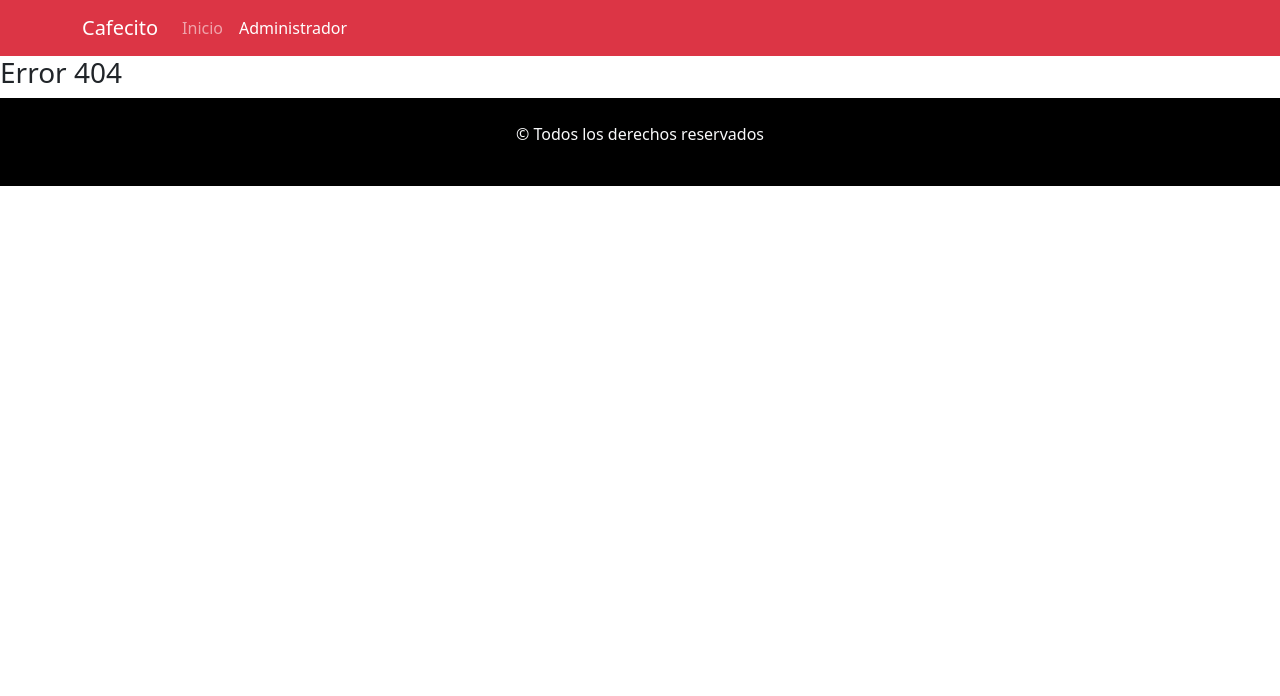
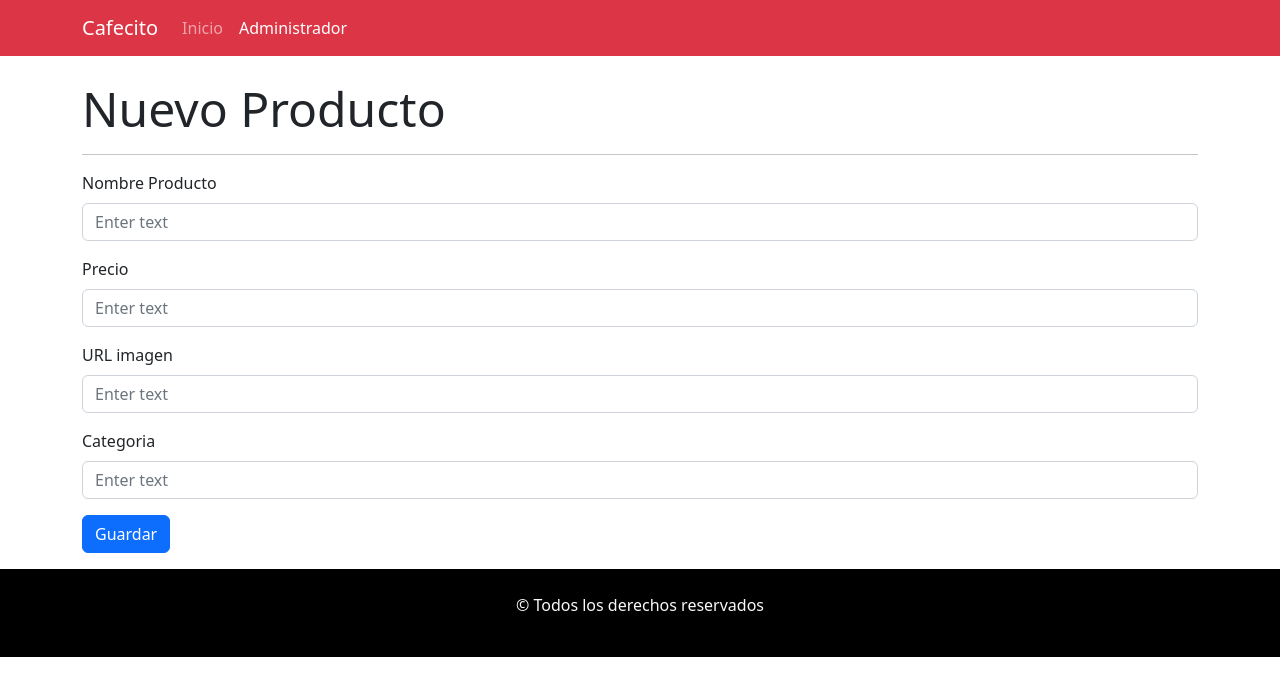
Before and after one commit to Vicopalacio/cafecito, a React (Create React App) app: page /administrar/crearprod in a window 1280 px wide. Before the commit this address had no page. Shown: the top 696 px of the page. Built offline with nearby package versions, Linux system fonts and the light colour scheme.

Commit message:
agregue crear y editar prod

```diff
--- a/src/App.jsx
+++ b/src/App.jsx
@@ -4,7 +4,7 @@ import Administrador from "./components/views/Administrador";
 import Error from "./components/views/Error";
 import Menu from "./components/common/Menu";
 import Footer from "./components/common/Footer";
-import DetalleProd from "./components/views/DetalleProd";
+import DetalleProd from "./components/views/producto/DetalleProd";
 import EditarProd from './components/views/producto/EditarProd';
 import CrearProd from './components/views/producto/CrearProd';
 
@@ -22,10 +22,10 @@ function App() {
           path="/administrar"
           element={<Administrador></Administrador>}
         ></Route>
+        <Route exact path="/administrar/detalleprod" element={<DetalleProd></DetalleProd>}></Route>
+        <Route exact path="/administrar/editarprod" element={<EditarProd></EditarProd>}></Route>
+        <Route exact path="/administrar/crearprod" element={<CrearProd></CrearProd>}></Route>
         <Route path="*" element={<Error></Error>}></Route>
-        <Route path="/detalleprod" element={<DetalleProd></DetalleProd>}></Route>
-        <Route path="/editarprod" element={<EditarProd></EditarProd>}></Route>
-        <Route path="/crearprod" element={<CrearProd></CrearProd>}></Route>
       </Routes>
       <Footer></Footer>
     </BrowserRouter>
--- a/src/components/views/Administrador.jsx
+++ b/src/components/views/Administrador.jsx
@@ -1,13 +1,14 @@
-import { Container, Table, Button } from "react-bootstrap";
-import ItemProd from "./ItemProd";
+import { Container, Table } from "react-bootstrap";
+import ItemProd from "./producto/ItemProd";
+import {Link} from 'react-router-dom';
 
 const Administrador = () => {
     return (
         <>
         <Container>
-        <div className='wrap'>
+        <div className='d-flex justify-content-between align-items-center'>
         <h3 className="display-4 mt-5">Productos disponibles</h3>
-        <Button variant="primary">Agregar</Button>
+        <Link className='h-100 btn btn-primary' to='/administrar/crearprod'>Agregar</Link>
         </div>
         <hr />
         <Table striped bordered hover responsive>
--- a/src/components/views/Inicio.jsx
+++ b/src/components/views/Inicio.jsx
@@ -1,5 +1,5 @@
 import { Container, Row } from "react-bootstrap";
-import CardProd from "./CardProd";
+import CardProd from "./producto/CardProd";
 
 const Inicio = () => {
     return (
--- a/src/components/views/CardProd.jsx
+++ b/src/components/views/producto/CardProd.jsx
@@ -14,7 +14,7 @@ const CardProd = () => {
           <Card.Body>
             <Card.Title>Sandwich</Card.Title>
             <Card.Text>Precio: $450.</Card.Text>
-            <Button variant="danger" as={Link} to='/detalleprod'>Ver más</Button>
+            <Button variant="danger" as={Link} to='/administrar/detalleprod'>Ver más</Button>
           </Card.Body>
         </Card>
       </Col>
--- a/src/components/views/producto/CrearProd.jsx
+++ b/src/components/views/producto/CrearProd.jsx
@@ -1,6 +1,35 @@
+import {Form, Container} from 'react-bootstrap';
+import {Link} from 'react-router-dom';
+
 const CrearProd = () => {
     return (
-        <h2>Crear Producto</h2>
+            <>
+        <Container className='my-3'>
+        <h2 className='display-5 mt-4'>Nuevo Producto</h2>
+        <hr />
+        <Form>
+        <Form.Group className="mb-3" controlId="formBasicNombreProducto">
+          <Form.Label>Nombre Producto</Form.Label>
+          <Form.Control type="text" placeholder="Enter text" />
+        </Form.Group>
+        <Form.Group className="mb-3" controlId="formBasicPrecioProducto">
+          <Form.Label>Precio</Form.Label>
+          <Form.Control type="text" placeholder="Enter text" />
+        </Form.Group>
+        <Form.Group className="mb-3" controlId="formBasicImagenProducto">
+          <Form.Label>URL imagen</Form.Label>
+          <Form.Control type="text" placeholder="Enter text" />
+        </Form.Group>
+        <Form.Group className="mb-3" controlId="formBasicCategoriaProducto">
+          <Form.Label>Categoria</Form.Label>
+          <Form.Control type="text" placeholder="Enter text" />
+        </Form.Group>
+        <Link className='btn btn-primary' type="submit">
+          Guardar
+        </Link>
+      </Form>
+        </Container>
+      </>
     );
 };
 
--- a/src/components/views/producto/EditarProd.jsx
+++ b/src/components/views/producto/EditarProd.jsx
@@ -1,6 +1,35 @@
+import {Link} from 'react-router-dom';
+import {Container, Form} from 'react-bootstrap';
+
 const EditarProd = () => {
     return (
-        <h1>Editar Producto</h1>
+        <>
+        <Container className='my-3'>
+        <h2 className='display-5 mt-4'>Editar Producto</h2>
+        <hr />
+        <Form>
+        <Form.Group className="mb-3" controlId="formBasicNombreProducto">
+          <Form.Label>Nombre Producto</Form.Label>
+          <Form.Control type="text" placeholder="Enter text" />
+        </Form.Group>
+        <Form.Group className="mb-3" controlId="formBasicPrecioProducto">
+          <Form.Label>Precio</Form.Label>
+          <Form.Control type="text" placeholder="Enter text" />
+        </Form.Group>
+        <Form.Group className="mb-3" controlId="formBasicImagenProducto">
+          <Form.Label>URL imagen</Form.Label>
+          <Form.Control type="text" placeholder="Enter text" />
+        </Form.Group>
+        <Form.Group className="mb-3" controlId="formBasicCategoriaProducto">
+          <Form.Label>Categoria</Form.Label>
+          <Form.Control type="text" placeholder="Enter text" />
+        </Form.Group>
+        <Link className='btn btn-primary' type="submit">
+          Guardar
+        </Link>
+      </Form>
+        </Container>
+      </>
     );
 };
 
--- a/src/components/views/ItemProd.jsx
+++ b/src/components/views/producto/ItemProd.jsx
@@ -1,4 +1,4 @@
-import { Button } from 'react-bootstrap';
+import {Link} from 'react-router-dom';
 
 const ItemProd = () => {
     return (
@@ -9,8 +9,8 @@ const ItemProd = () => {
           <td>$450</td>
           <td>@mdo</td>
           <td>Salado</td>
-          <td> <Button variant="warning">Editar</Button> <br />
-          <Button variant="danger">Borrar</Button></td>
+          <td> <Link className='btn btn-warning' to='/administrar/editarprod'>Editar</Link> <br />
+          <Link className='btn btn-danger'>Borrar</Link></td>
         </tr>
       </>
     );
```
Also changed, not shown: src/components/views/producto/DetalleProd.jsx (renamed from src/components/views/DetalleProd.jsx).
